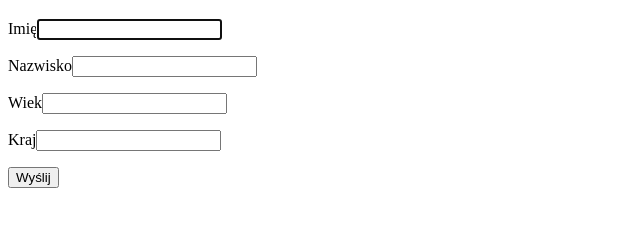
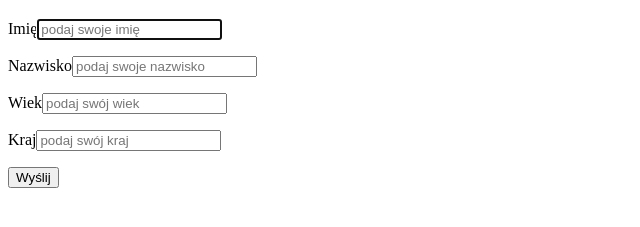
Before and after one commit to Kondzioplus/Projekt_HTML, a plain HTML site: page index.html in a window 1280 px wide. Shown: the part 61-288 px from the top of the page, without its empty margins (0-640 px from the left). Drawn offline with Linux system fonts and the light colour scheme.

Commit message:
Atrybut PLACEHOLDER

```diff
--- a/index.html
+++ b/index.html
@@ -8,12 +8,12 @@
 </head>
 <body>
     <h1>Formularze</h1>
-    <!--Formularz do uzupełnienia danych, atrybut AUTOFOCUS czyli automatyczny kursor, atrybut AUTOCOMPLETE czyli uzupełnianie danych formularza z lub bez podpowiedzi-->
+    <!--Formularz do uzupełnienia danych, atrybut AUTOFOCUS czyli automatyczny kursor, atrybut AUTOCOMPLETE czyli uzupełnianie danych formularza z lub bez podpowiedzi, atrybut PLACEHOLDER umożliwia wstawienie tekstu podpowiedzi do formularza-->
     <form action="#" method="get">
-    	<p><label for="imie">Imię</label><input name="imie" type="text" id="imie" autofocus /></p>
-        <p><label for="nazw">Nazwisko</label><input name="nazw" type="text" id="nazw" /></p>
-        <p><label for="wiek">Wiek</label><input name="wiek" type="text" id="wiek" autocomplete="off"/></p>
-        <p><label for="kraj">Kraj</label><input name="kraj" type="text" id="kraj" autocomplete="on" /></p>
+    	<p><label for="imie">Imię</label><input name="imie" type="text" id="imie" autofocus placeholder="podaj swoje imię" /></p>
+        <p><label for="nazw">Nazwisko</label><input name="nazw" type="text" id="nazw" placeholder="podaj swoje nazwisko"/></p>
+        <p><label for="wiek">Wiek</label><input name="wiek" type="text" id="wiek" autocomplete="off" placeholder="podaj swój wiek"/></p>
+        <p><label for="kraj">Kraj</label><input name="kraj" type="text" id="kraj" autocomplete="on" placeholder="podaj swój kraj"/></p>
         <p><input type="submit" value="Wyślij" id="submit" /></p>
     </form>
 
```
